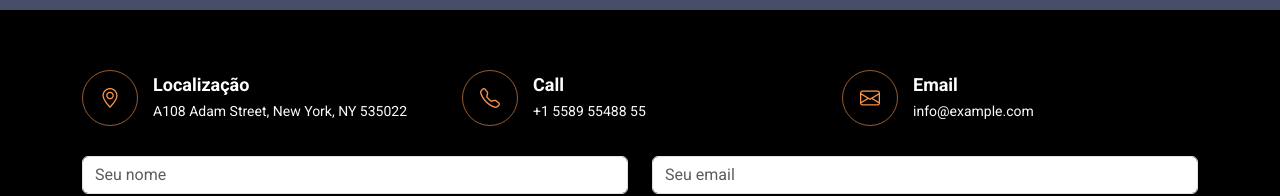
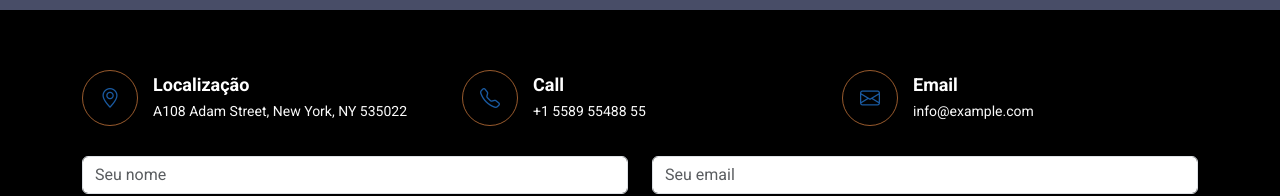
Before and after one commit to LuisEdu29/NextStation2, a plain HTML site: page contact.html in a window 1280 px wide. Shown: the part 473-669 px from the top of the page. Drawn offline with Linux system fonts and the light colour scheme.

Commit message:
Update main.css

```diff
--- a/assets/css/main.css
+++ b/assets/css/main.css
@@ -1655,7 +1655,7 @@ section,
 
 .contact .info-item i {
   font-size: 20px;
-  color: var(--accent-color);
+  color: var(--linha1-color);
   width: 56px;
   height: 56px;
   display: flex;
```
